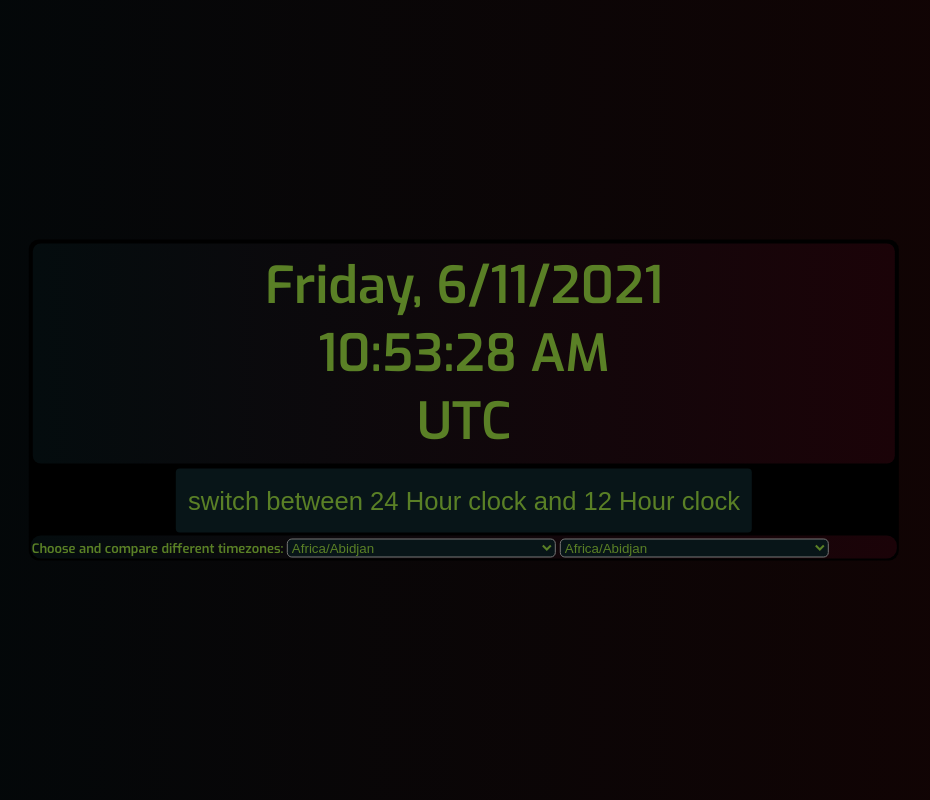
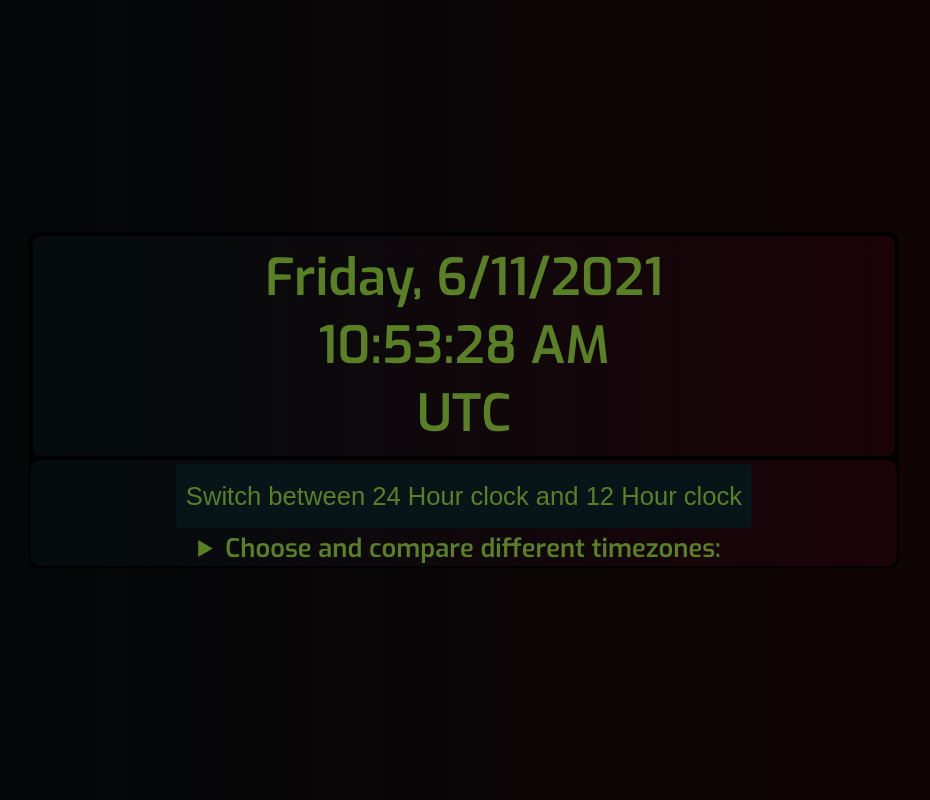
Before and after one commit to DemonBubz/ProjClock, a plain HTML site: page index.html in a window 1280 px wide. Shown: the whole page, without its empty margins (176-1106 px from the left). Drawn offline with Linux system fonts and the light colour scheme.

Commit message:
minor changes to skeleton

```diff
--- a/index.html
+++ b/index.html
@@ -13,17 +13,20 @@
     <audio id="sou">
         <source src="resources/download.wav">
     </audio>
-    <div class="content">
+    <div class="content" id="biggestBox">
         <div class="container" id="zeroCunt">
             <!-- script pushes the date here -->
         </div>
-        <div class="btn" id="div1">
-            <input type="button" value="switch between 24 Hour clock and 12 Hour clock" id="btn2">
-        </div>
+
         <div class="btn" id="div2">
-            <label for="selectElements">Choose and compare different timezones: </label>
+            <div class="btn" id="div1">
+                <input type="button" value="Switch between 24 Hour clock and 12 Hour clock" id="btn2">
+            </div>
+            <details>
+            <summary>Choose and compare different timezones: </summary>
             <select class="selectElements" id="timezone1"></select> <!-- label with not options yet-->
             <select class="selectElements" id="timezone2"></select>
+        </details>
         </div>
 
     </div>
```
